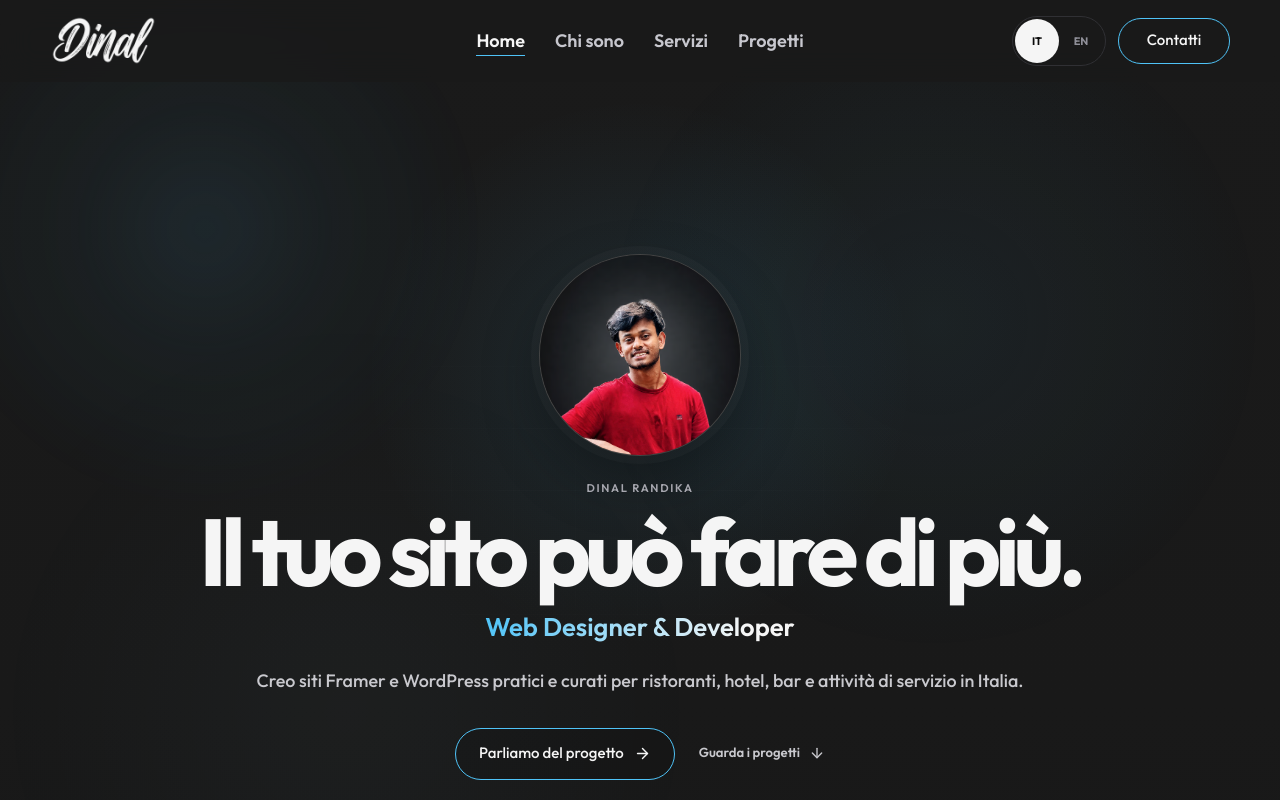
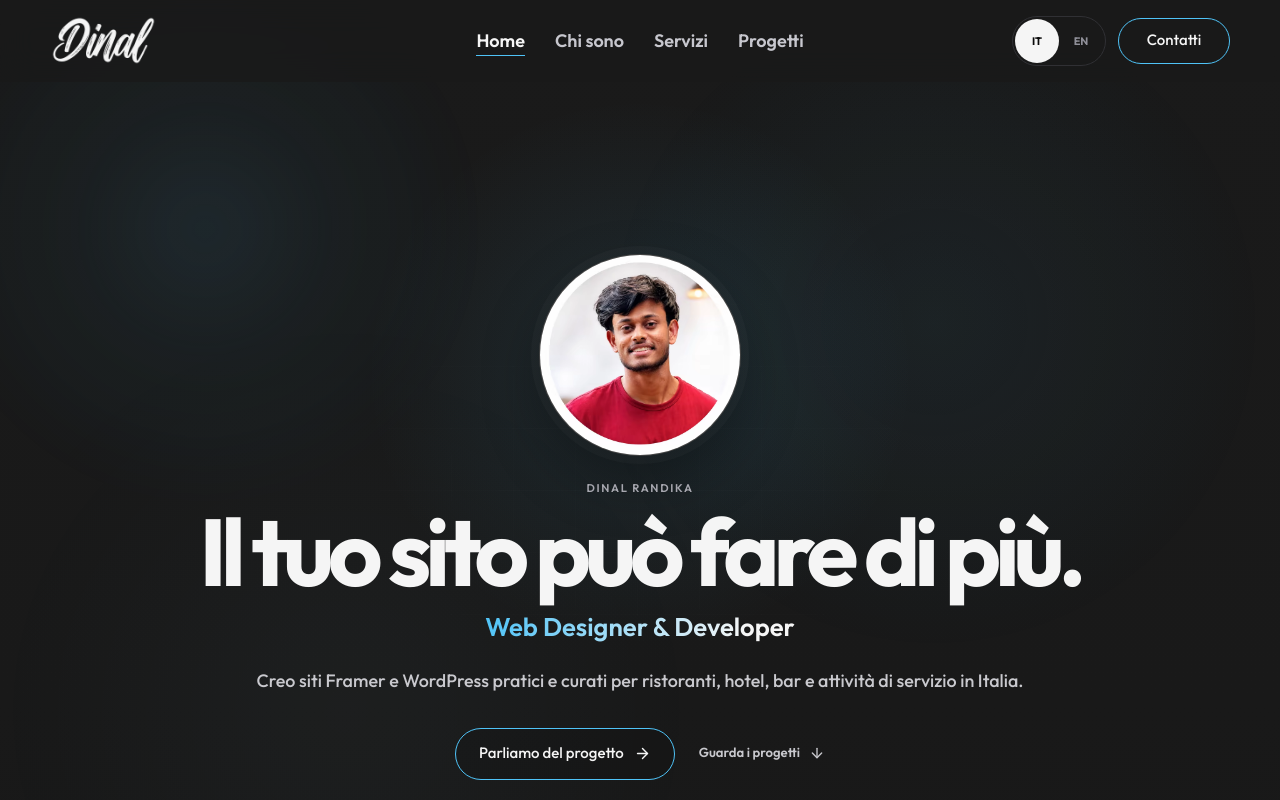
Before and after one commit to Dinalrandika/Dinalrandika.github.io, a React (Vite) app: page / in a window 1280 px wide. Shown: the top 800 px of the page. Built offline with nearby package versions, Linux system fonts and the light colour scheme.

Commit message:
Update portfolio profile portrait

```diff
--- a/src/App.jsx
+++ b/src/App.jsx
@@ -728,7 +728,7 @@ export function App() {
         <div className="hero-grid" aria-hidden="true" />
         <div className="hero-content section-shell">
           <div className="hero-portrait hero-enter hero-enter--1">
-            <img src="/assets/dinal-profile.avif" alt={t.profileAlt} width="1086" height="1448" fetchPriority="high" />
+            <img src="/assets/dinal-profile.avif" alt={t.profileAlt} width="640" height="640" fetchPriority="high" />
           </div>
           <p className="hero-name hero-enter hero-enter--2">Dinal Randika</p>
           <h1 id="hero-title" className="hero-statement hero-enter hero-enter--3">{t.heroStatement}</h1>
```
Also changed, not shown: public/assets/dinal-profile.avif.
